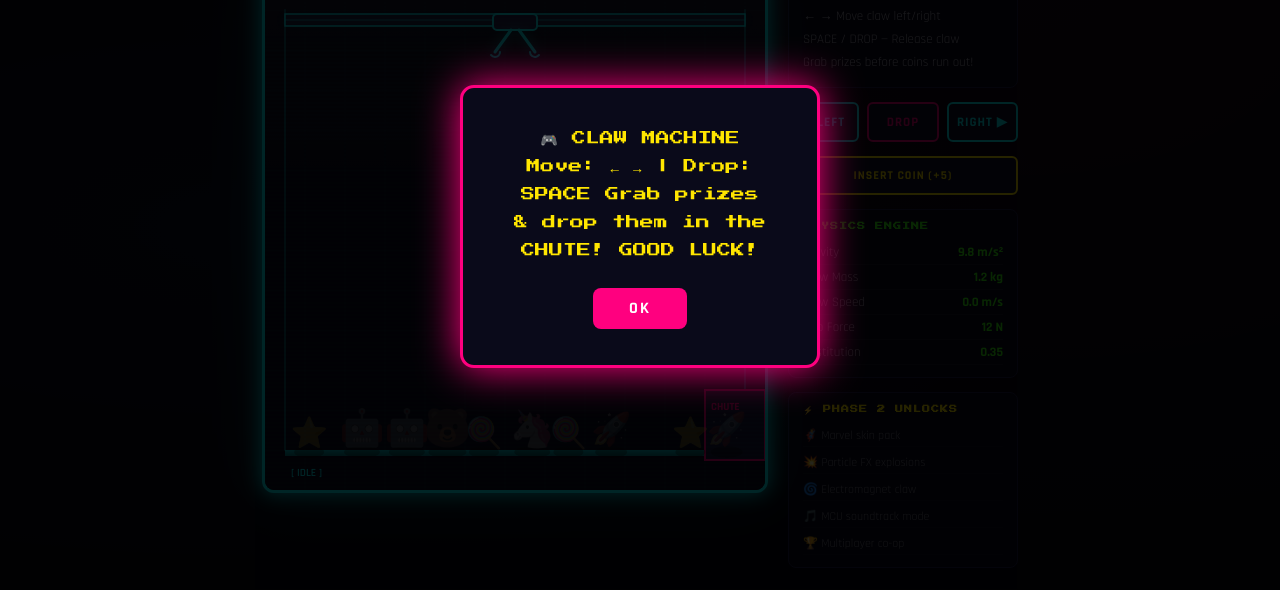
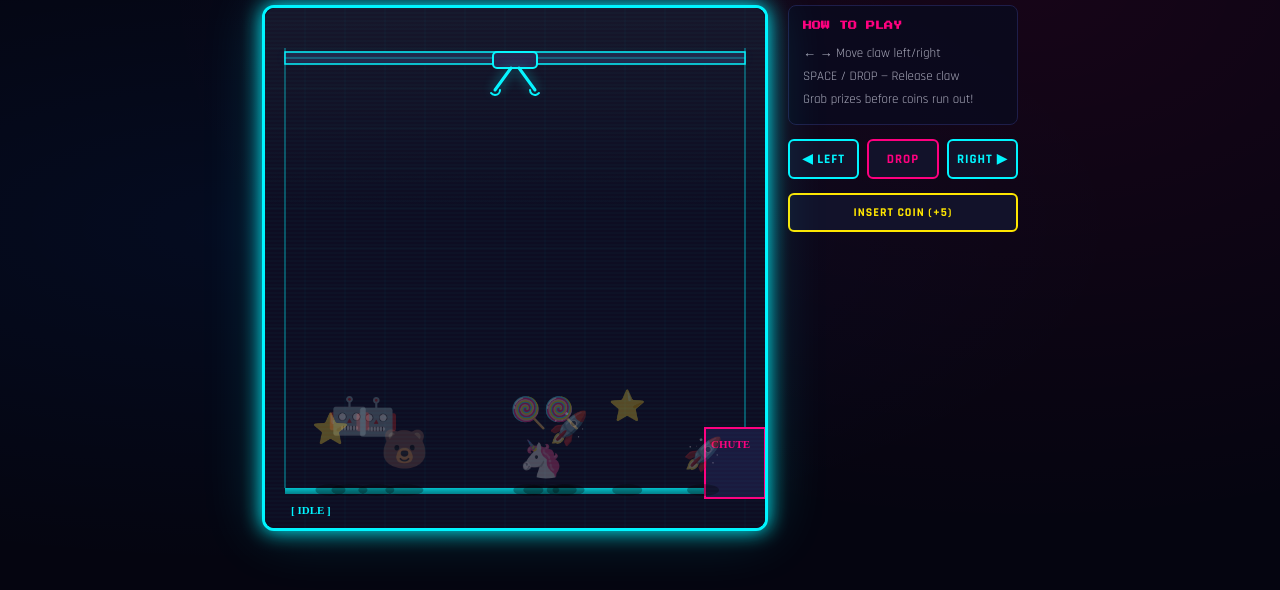
Before and after one commit to k85601/samaltmansfavouriteclawmachine, a website: page claw-machine/public/index.html in a window 1280 px wide. Shown: the part 174-764 px from the top of the page. Drawn offline with Linux system fonts and the light colour scheme.

Commit message:
clear some options that are visible to users.

```diff
--- a/claw-machine/public/index.html
+++ b/claw-machine/public/index.html
@@ -39,25 +39,6 @@
 
         <button id="btn-insert" class="ctrl-btn insert">INSERT COIN (+5)</button>
 
-        <div id="physics-panel">
-          <h3>PHYSICS ENGINE</h3>
-          <div class="stat"><span>Gravity</span><span>9.8 m/s²</span></div>
-          <div class="stat"><span>Claw Mass</span><span id="stat-mass">1.2 kg</span></div>
-          <div class="stat"><span>Claw Speed</span><span id="stat-speed">0.0 m/s</span></div>
-          <div class="stat"><span>Grip Force</span><span id="stat-grip">12 N</span></div>
-          <div class="stat"><span>Restitution</span><span>0.35</span></div>
-        </div>
-
-        <div id="phase2-panel">
-          <h3>⚡ PHASE 2 UNLOCKS</h3>
-          <ul>
-            <li>🦸 Marvel skin pack</li>
-            <li>💥 Particle FX explosions</li>
-            <li>🌀 Electromagnet claw</li>
-            <li>🎵 MCU soundtrack mode</li>
-            <li>🏆 Multiplayer co-op</li>
-          </ul>
-        </div>
       </div>
     </div>
 
```
